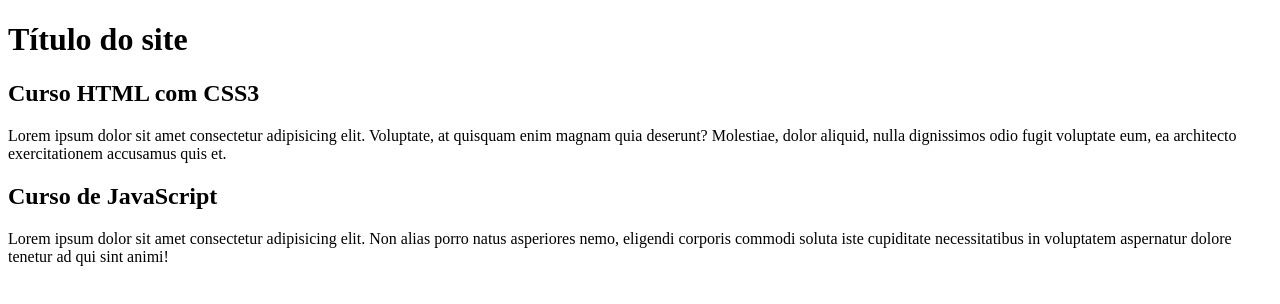
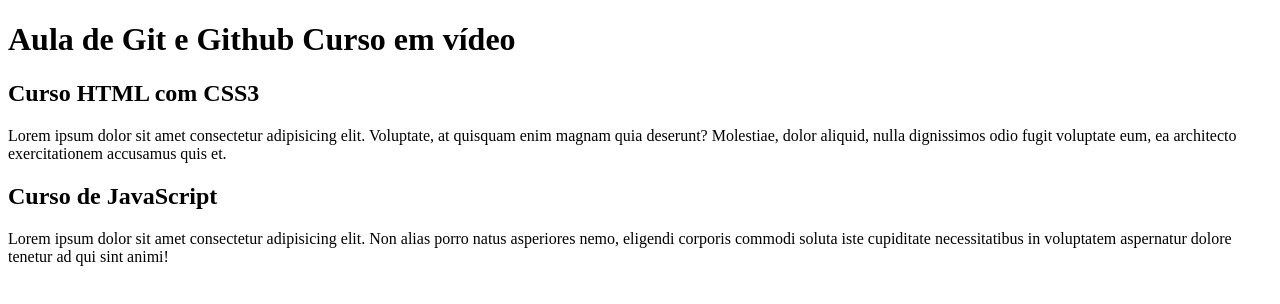
Before and after one commit to Antonio0000000/ola-mundo, a plain HTML site: page index.html in a window 1280 px wide. Drawn offline with Linux system fonts and the light colour scheme.

```diff
--- a/index.html
+++ b/index.html
@@ -10,7 +10,7 @@
 <body>
     <main>
         <header>
-            <h1>Título do site</h1>
+            <h1>Aula de Git e Github Curso em vídeo</h1>
         </header>
         <article>
             <h2>Curso HTML com CSS3</h2>
```
